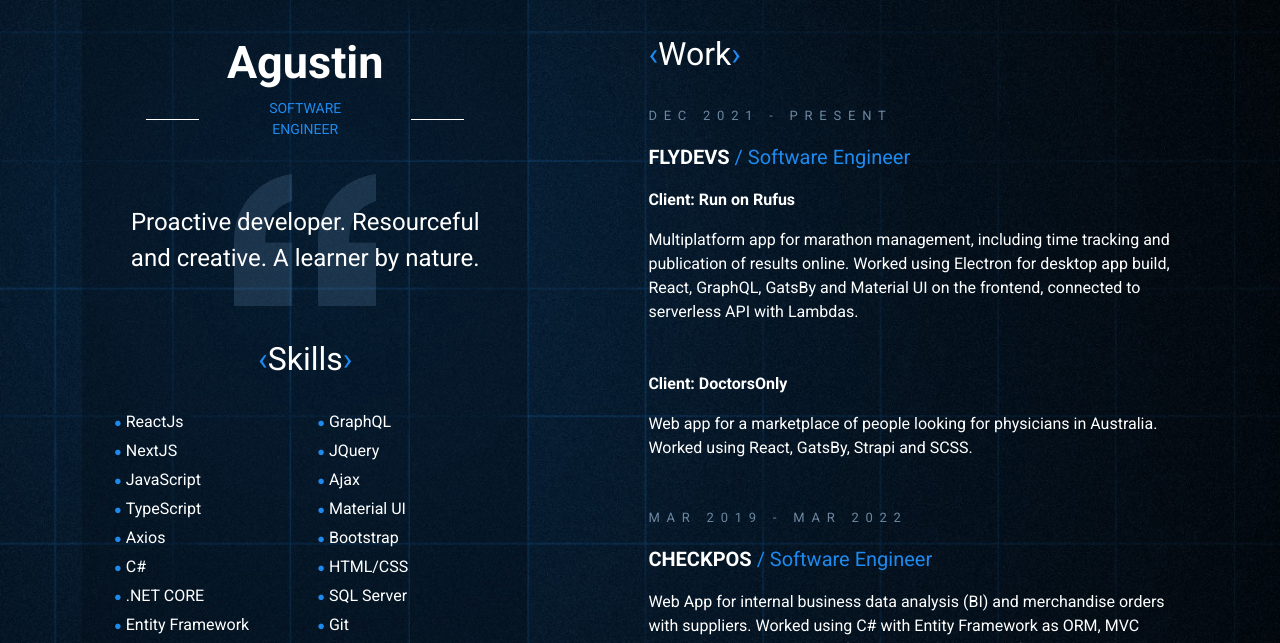
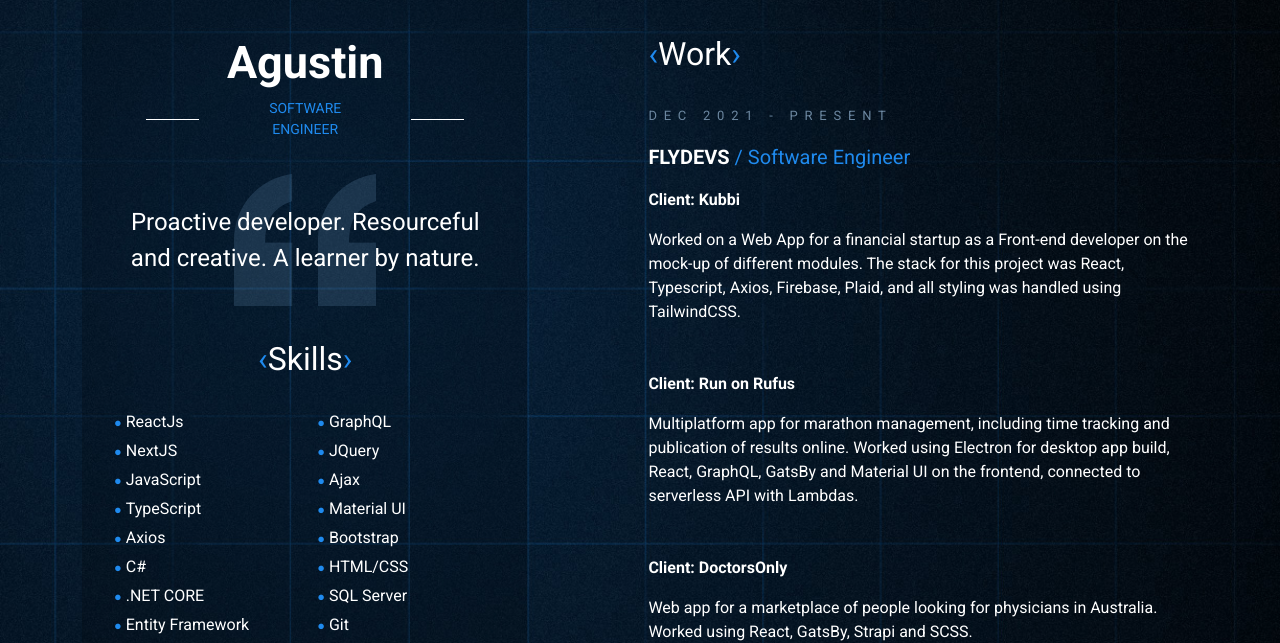
Before and after one commit to flydevs/flydevs-cvs-templates, a website: page docs/cv-agustinb.html in a window 1280 px wide. Shown: the part 157-800 px from the top of the page. Drawn offline with Linux system fonts and the light colour scheme.

Commit message:
CVs: Agus

```diff
--- a/docs/cv-agustinb.html
+++ b/docs/cv-agustinb.html
@@ -87,6 +87,13 @@
                         <p class="date">DEC 2021 - PRESENT</p>
                         <p class="subtitle">FLYDEVS <span>/ Software Engineer</span>
                         </p>
+                        <p><strong>Client: Kubbi</strong>
+                        </p>
+                        <p>Worked on a Web App for a financial startup as a Front-end developer on
+                            the mock-up of different modules. The stack for this project was React,
+                            Typescript, Axios, Firebase, Plaid, and all styling was handled using TailwindCSS.</p>
+                    </div>
+                    <div class="summary">
                         <p><strong>Client: Run on Rufus</strong>
                         </p>
                         <p>Multiplatform app for marathon management, including time tracking and
```
